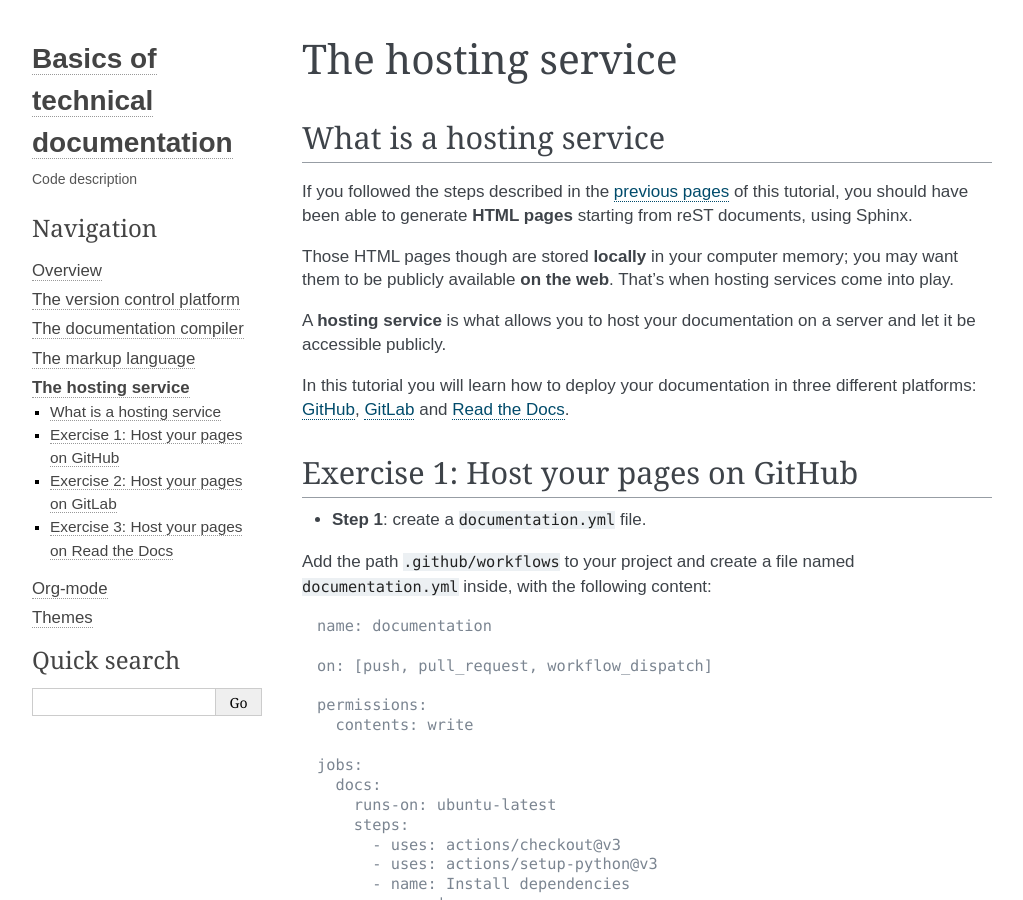
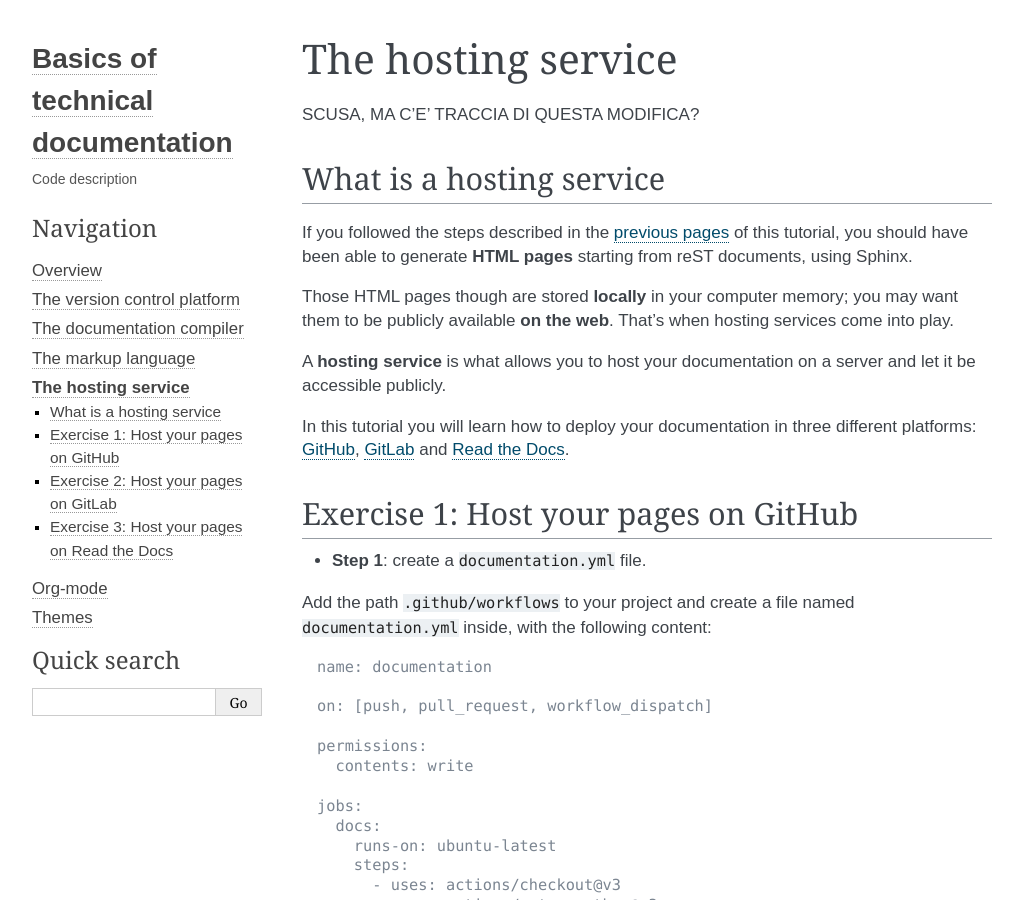
Before and after one commit to lindattt/ainfo-project-v2, a Sphinx documentation site: the page built from source/host.rst, in a window 1280 px wide and 900 px high. Shown: the whole window, without its empty margins (118-1141 px from the left). Built offline with Sphinx 7.4.7, drawn with Linux system fonts in a browser that asks for light colours.

Commit message:
edit host.rst

```diff
--- a/source/host.rst
+++ b/source/host.rst
@@ -3,6 +3,8 @@
 ====================
 The hosting service
 ====================
+
+SCUSA, MA C'E' TRACCIA DI QUESTA MODIFICA?
 
 What is a hosting service
 -------------------------
```
